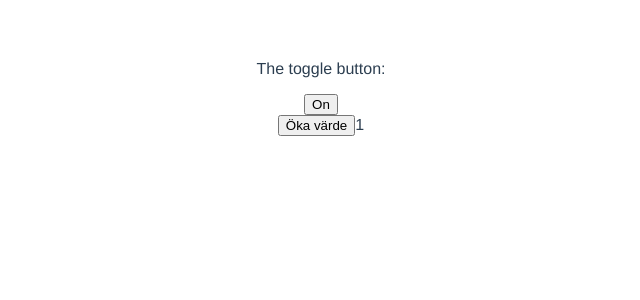
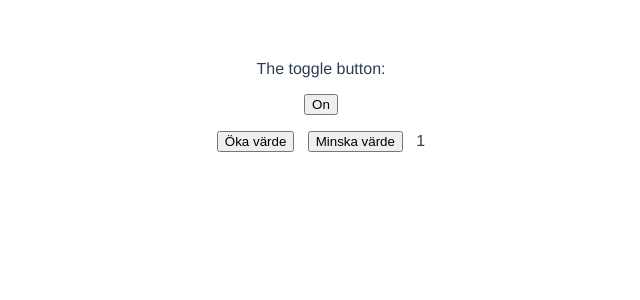
Before and after one commit to Jensen-frontend-fwk19g/plu-exercises-2, a Vue app: page / in a window 1280 px wide. Shown: the top 300 px of the page, without its empty margins (319-959 px from the left). Built offline with nearby package versions, Linux system fonts and the light colour scheme.

Commit message:
Ex. 2.4 Counter complete

```diff
--- a/src/components/counter/Counter.vue
+++ b/src/components/counter/Counter.vue
@@ -1,6 +1,7 @@
 <template>
-	<div>
-		<button @click="increase"> Öka värde </button>
+	<div class="component">
+		<button class="increase" @click="increase"> Öka värde </button>
+		<button class="decrease" @click="decrease"> Minska värde </button>
 		<span class="result"> {{ value }} </span>
 	</div>
 </template>
@@ -13,6 +14,9 @@ export default {
 	methods: {
 		increase() {
 			this.value++
+		},
+		decrease() {
+			this.value--
 		}
 	}
 }
@@ -20,6 +24,9 @@ export default {
 
 <style scoped>
 .component {
-
+	margin: 1em;
+}
+.component button {
+	margin-right: 1em;
 }
 </style>
```
Also changed, not shown: 1 other file (tests, documents, lock files or other folders).
